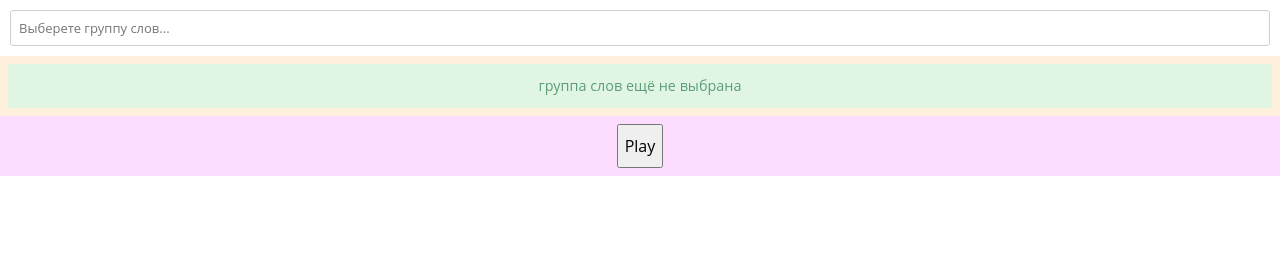
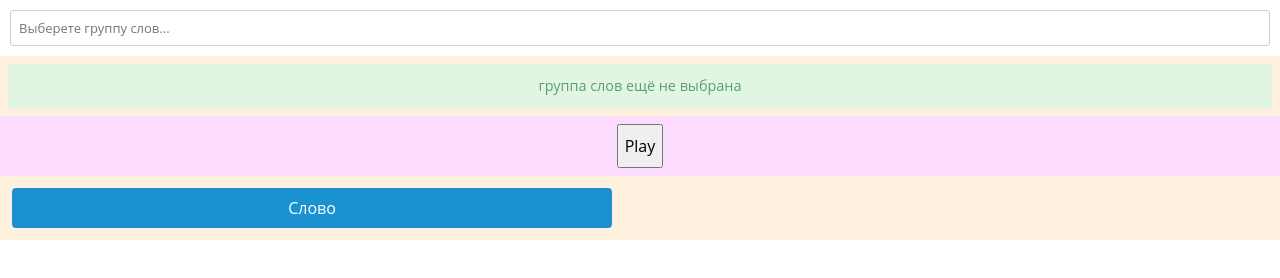
Before and after one commit to questrator/audiometry, a plain HTML site: page index.html in a window 1280 px wide. Both pictures are taken after a click on the button "Play". Drawn offline with Linux system fonts and the light colour scheme.

Commit message:
feat: requestAnimationFrame

```diff
--- a/css/styles.css
+++ b/css/styles.css
@@ -100,6 +100,10 @@ body {
     content: "×";
 }
 
+.sample-close:hover {
+    opacity: 1;
+}
+
 .player-wrapper {
     display: flex;
     justify-content: center;
@@ -109,3 +113,20 @@ body {
     width: 100%;
     background-color: rgb(253, 221, 255);
 }
+
+
+.sample-test {
+    position: relative;
+    display: flex;
+    align-items: center;
+    justify-content: center;
+    box-sizing: border-box;
+    padding: 0px 20px;
+    min-width: 600px;
+    min-height: 40px;
+    margin: 4px;
+    border-radius: 4px;
+    color: white;
+    background-color: rgb(79, 163, 241);
+    background-image: linear-gradient(90deg, rgba(79, 163, 241,1) 0%, rgba(27,146,208,1) 0%);
+}
--- a/index.html
+++ b/index.html
@@ -23,6 +23,10 @@
         <button class="button-play">Play</button>
     </section>
 
+    <section class="track-wrapper">
+        <div class="sample-test">Слово</div>
+    </section>
+
     <script src="./js/script.js" type="module"></script>
     <script src="./js/tom-select.complete.js"></script>
 </body>
--- a/js/script.js
+++ b/js/script.js
@@ -3,11 +3,11 @@ class Sample {
 
     }
 
-    play() {}
+    play() { }
 }
 
 class Track {
-    constructor({group, pause}) {
+    constructor({ group, pause }) {
         this._pause = pause;
         this._group = group;
     }
@@ -58,14 +58,14 @@ const settingsGroups = {
     searchField: ["words", "title", "type"],
     options: [groups.G1, groups.G2, groups.G3],
     render: {
-		option: function(data, escape) {
+        option: function (data, escape) {
             return "<div>" +
                 "<span class='select-title'>" + escape(data.title) + "</span>" +
                 "<span class='select-type'>" + escape(data.type) + "</span>" +
                 "<span class='select-words'>" + escape(data.words.join(", ")) + "</span>" +
                 "</div>";
         },
-		item: function(data, escape) {
+        item: function (data, escape) {
             return "<div title='" + escape(data.words) + "'>" + escape(data.title) + "</div>";
         }
     }
@@ -96,3 +96,46 @@ function setGroup(event) {
         trackBlock.appendChild(sampleBlock);
     }
 }
+
+
+
+
+const sampleTest = document.querySelector(".sample-test");
+const sampleTestLength = sampleTest.offsetWidth;
+const buttonPlay = document.querySelector(".button-play");
+buttonPlay.addEventListener("click", playSample);
+
+function playSample(event) {
+    const audio = new Audio(samples["мороз"]);
+    let duration = 0;
+    audio.addEventListener("loadedmetadata", () => {
+        duration = audio.duration;
+        console.log(duration);
+    });
+    audio.addEventListener("timeupdate", () => {
+        sampleTest.style.backgroundImage = `linear-gradient(90deg, rgba(50,167,228,1) ${audio.currentTime / duration * 100}%, rgba(27,146,208,1) ${audio.currentTime / duration * 100}%)`;
+    });
+
+    requestAnimationFrame(() => { }, sampleTest);
+
+    audio.play();
+
+
+
+
+
+    var start = null;
+    var element = sampleTest;
+
+    function step(timestamp) {
+        if (!start) start = timestamp;
+        var progress = timestamp - start;
+        element.style.backgroundImage =
+        `linear-gradient(90deg, rgba(50,167,228,1) ${audio.currentTime / duration * 100}%, rgba(27,146,208,1) ${audio.currentTime / duration * 100}%)`;
+        if (progress < 2000) {
+            window.requestAnimationFrame(step);
+        }
+    }
+
+    window.requestAnimationFrame(step);
+}
```
Lines whose indentation alone changed are shown as unchanged.
